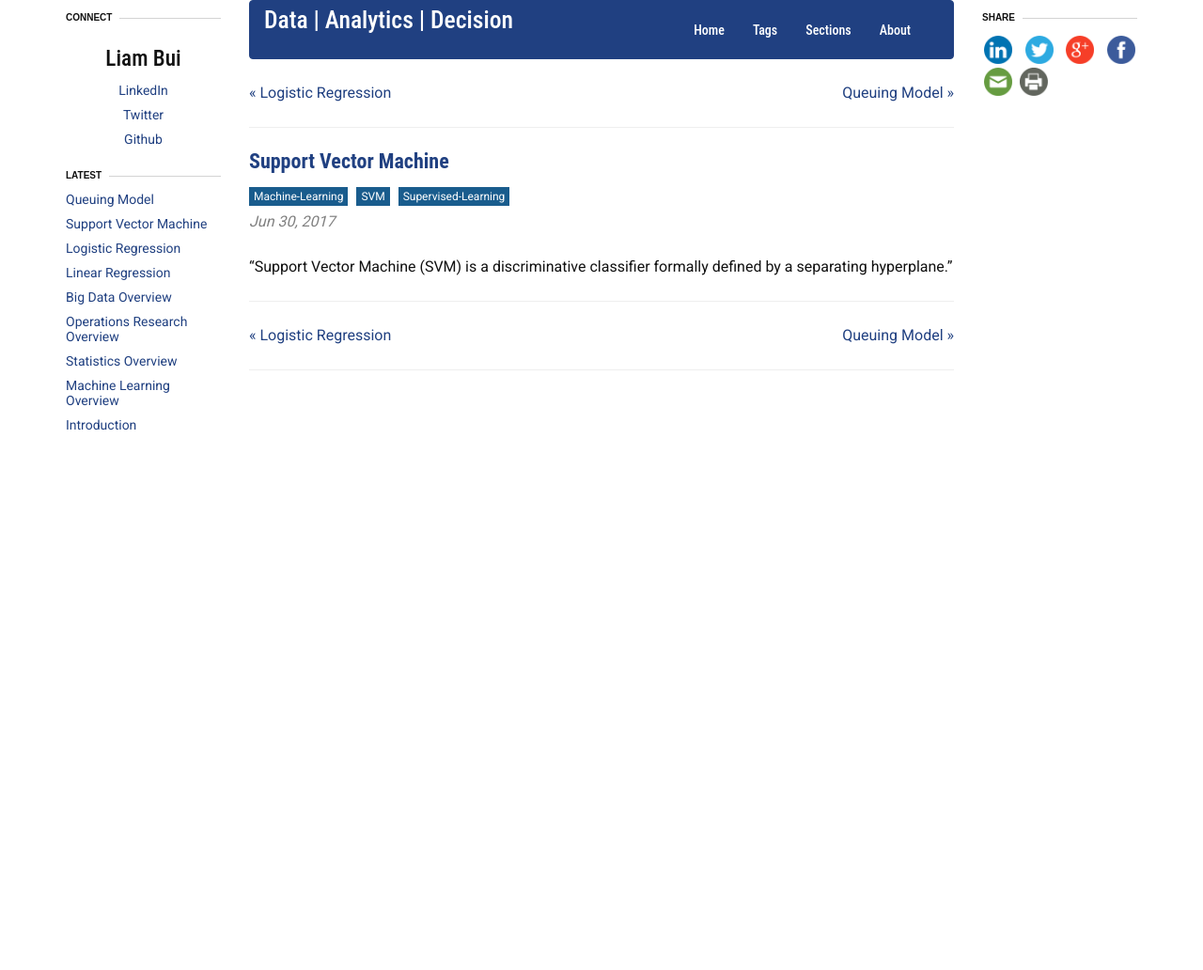
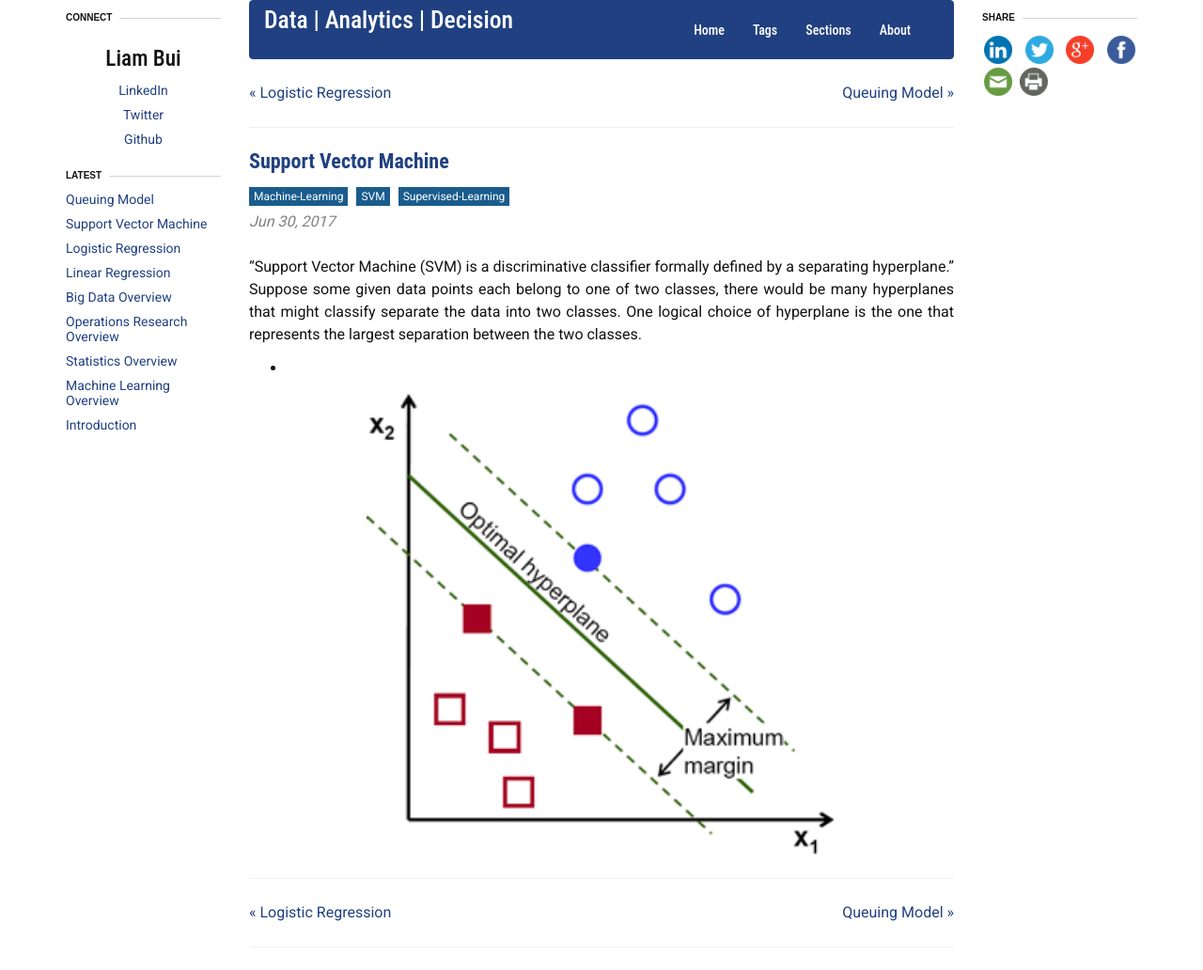
Before and after one commit to liambll/blog-archive, a Jekyll site: the page built from _posts/2017-06-30-svm.markdown, in a window 1280 px wide. Shown: the whole page at 94% size. Built offline with Jekyll 4.4.1, drawn with Linux system fonts in a browser that asks for light colours; nearby versions of some CDN libraries; comment, search, counter and statistics services are not loaded; before the commit the page ends 900 px from its top, so only the background shows below that.

Commit message:
Update 2017-06-30-svm.markdown

```diff
--- a/_posts/2017-06-30-svm.markdown
+++ b/_posts/2017-06-30-svm.markdown
@@ -13,4 +13,11 @@ summary: Support Vector Machine (SVM) is a discriminative classifier formally de
 ---
 
 
-"Support Vector Machine (SVM) is a discriminative classifier formally defined by a separating hyperplane."
+"Support Vector Machine (SVM) is a discriminative classifier formally defined by a separating hyperplane." Suppose some given data points each belong to one of two classes, there would be many hyperplanes that might classify separate the data into two classes. One logical choice of hyperplane is the one that represents the largest separation between the two classes.
+*
+
+<div class="imgcap">
+<div >
+    <img src="/blog/assets/svm/svm.png" width = "500">
+</div>
+</div>
```
